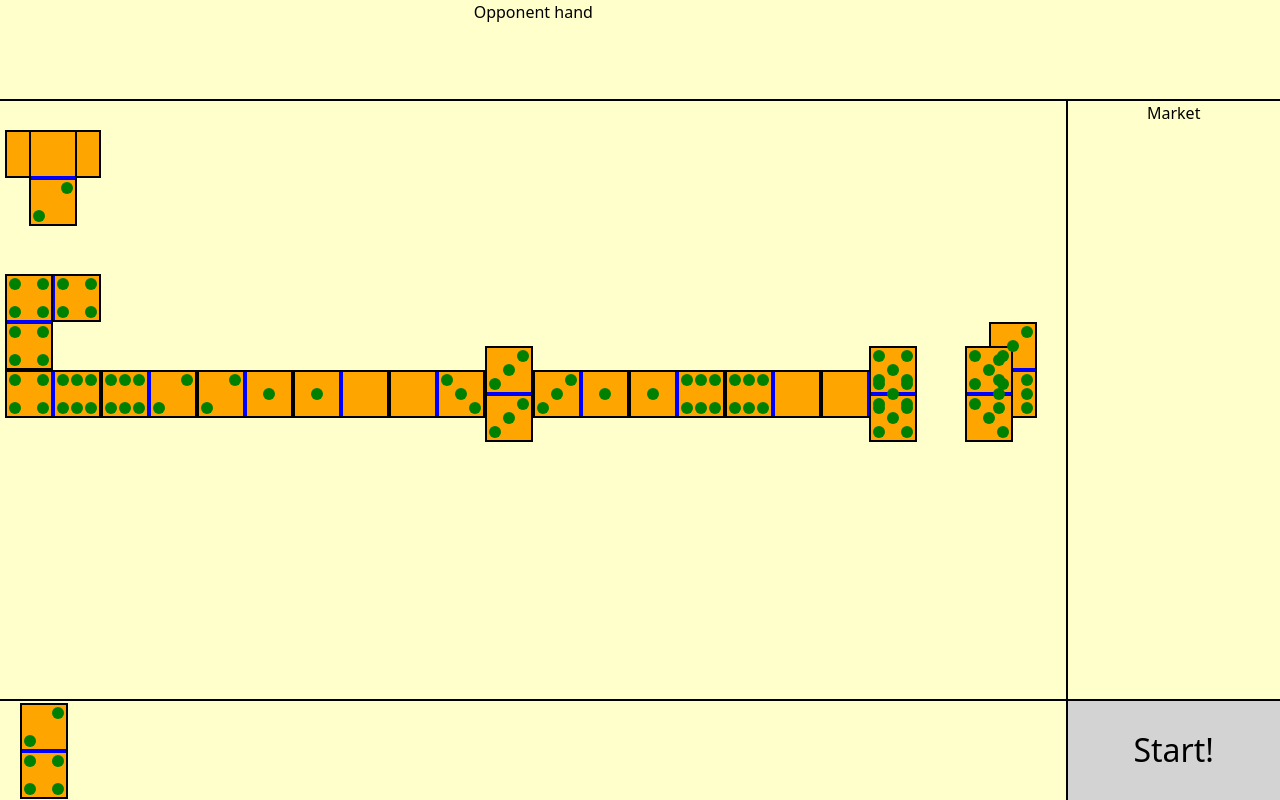
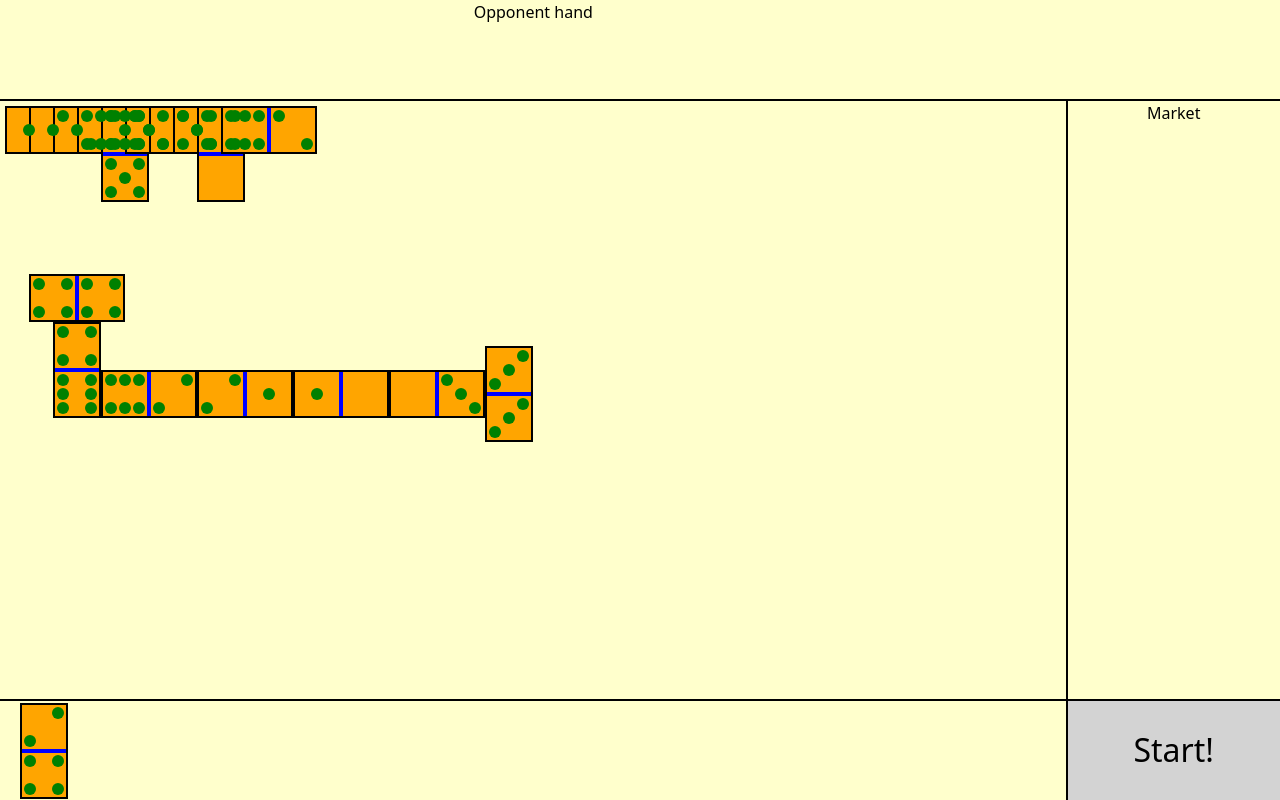
Before and after one commit to TY-19/Domino, an Angular app in the folder src/Domino.UI/: page /game in a window 1280 px wide. Built offline with nearby package versions, Linux system fonts and the light colour scheme; no server answers.

Commit message:
Start refactoring of display dominoes on the table.

```diff
--- a/src/Domino.UI/src/app/game/game.component.html
+++ b/src/Domino.UI/src/app/game/game.component.html
@@ -4,7 +4,7 @@
         @if(game.table.tilesOnTable) {
             @for(tile of this.game.table.tilesOnTable; track tile.tile.tileId)
             {
-                <div [style]="getGridPosition(tile)">
+                <div [id]="tile.tile.tileId" [style]="getGridPosition(tile)">
                     <Dom-tile [tile]="tile.tile" [isHorizontal]="isHorizontal(tile)"></Dom-tile>
                 </div>
             }
--- a/src/Domino.UI/src/app/game/game.component.ts
+++ b/src/Domino.UI/src/app/game/game.component.ts
@@ -3,7 +3,6 @@ import { TileComponent } from "../tile/tile.component";
 import { GameService } from './game.service';
 import { GameState } from '../_models/gameState';
 import { JsonPipe } from '@angular/common';
-import { DominoTile } from '../_models/dominoTile';
 import { DominoTilePosition } from '../_models/dominoTilePosition';
 
 @Component({
@@ -367,7 +366,7 @@ export class GameComponent implements OnInit {
       ]
     }
   };
-
+  tileDispays: Map<string, TileDisplay> = new Map<string, TileDisplay>();
   constructor(private gameService: GameService) {
 
   }
@@ -379,6 +378,7 @@ export class GameComponent implements OnInit {
     }
     this.reorderTilesOnTable();
     this.columnsNumber = this.calculateColumnsNumber();
+    this.populateTileDisplays();
   }
   start() {
     this.gameService.startGame()
@@ -390,257 +390,271 @@ export class GameComponent implements OnInit {
     const gameTableWidth = window.innerWidth * 10 / 12 - 20;
     return Math.floor(gameTableWidth / columnWidth);
   }
-  getGridPosition(tilePosition: DominoTilePosition) {
-    let tile = tilePosition.tile;
-    let row: number = 0;
-    let column: number = 0;
-    let transform: [x: number, y: number] = [1, 1];
+  populateTileDisplays() {
+    for(let tilePosition of this.game.table.tilesOnTable) {
+      this.setGridPosition(tilePosition);
+    }
+  }
+  private buildStyle(styleProp: StyleProp): string {
+    let style: string = "grid-row-start: " + styleProp.startRow + ";"
+      + " grid-column-start: " + styleProp.startColumn + ";";
+    if(styleProp.transformX !== 1 || styleProp.transformY !== 1) {
+      style += " transform: scaleX(" + styleProp.transformX + ") scaleY(" + styleProp.transformY + ");";
+    }
+    return style;
+  }
+  getGridPosition(tilePosition: DominoTilePosition): string {
+    let tileDisplay = this.tileDispays.get(tilePosition.tile.tileId);
+    if(tileDisplay) {
+      return this.buildStyle(tileDisplay.styles);
+    } else {
+      this.setGridPosition(tilePosition);
+      tileDisplay = this.tileDispays.get(tilePosition.tile.tileId);
+      return tileDisplay ? this.buildStyle(tileDisplay.styles) : "";
+    }
+  }
+  setGridPosition(tilePosition: DominoTilePosition): void {
+    let elPosStyle: ElementPositionStyle = {
+      row: 0,
+      column: 0,
+      transform: [1, 1]
+    };
     if(tilePosition.position === 0) {
-      row = Math.floor(this.rowsNumber / 2);
-      if(tile.isDouble) {
-        row--;
+      elPosStyle = this.getStartTilePosition(tilePosition);
+    } else {
+      let edgeType: EdgeType = tilePosition.position < 0 ? EdgeType.Left : EdgeType.Right;
+      let edgePosition = this.getEdgePosition(edgeType);
+      switch(edgePosition[2]) {
+        case Direction.Left:
+          elPosStyle = this.getToLeftTilePosition(edgeType, tilePosition);
+          break;
+        case Direction.Top:
+          elPosStyle = this.getToTopTilePosition(edgeType, tilePosition);
+          break;
+        case Direction.Right:
+          elPosStyle = this.getToRightTilePosition(edgeType, tilePosition);
+          break;
+        case Direction.Down:
+          elPosStyle = this.getToDownTilePosition(edgeType, tilePosition);
+          break;
       }
-      column = Math.floor(this.columnsNumber / 2);
-      if(!tile.isDouble) {
-        column--;
     }
-      if(tile.isDouble) {
-        this.leftEdgePosition = [row + 1, column, direction.left];
-        this.rightEdgePosition = [row + 1, column + 1, direction.right];
+    let style: string = "grid-row-start: " + elPosStyle.row + ";"
+      + " grid-column-start: " + elPosStyle.column + ";";
+    if(elPosStyle.transform[0] !== 1 || elPosStyle.transform[1] !== 1) {
+      style += " transform: scaleX(" + elPosStyle.transform[0] + ") scaleY(" + elPosStyle.transform[1] + ");";
+    }
+    let tileDisplay: TileDisplay = {
+      id: tilePosition.tile.tileId,
+      styles: {
+        startRow: elPosStyle.row,
+        startColumn: elPosStyle.column,
+        transformX: elPosStyle.transform[0],
+        transformY: elPosStyle.transform[1]
+      },
+      isHorizontal: this.isHorizontal(tilePosition),
+      tilePosition: tilePosition
+    };
+    this.tileDispays.set(tilePosition.tile.tileId, tileDisplay);
+  }
+  getStartTilePosition(tilePosition: DominoTilePosition): ElementPositionStyle {
+    let elPosStyle: ElementPositionStyle = {
+      row: Math.floor(this.rowsNumber / 2),
+      column: Math.floor(this.columnsNumber / 2),
+      transform: [1, 1]
+    };
+    if(tilePosition.tile.isDouble) {
+      elPosStyle.row--;
+      this.setEdgePosition(EdgeType.Left, [elPosStyle.row + 1, elPosStyle.column, Direction.Left]);
+      this.setEdgePosition(EdgeType.Right, [elPosStyle.row + 1, elPosStyle.column + 1, Direction.Right]);
     }
     else {
-        this.leftEdgePosition = [row, column, direction.left];
-        this.rightEdgePosition = [row, column + 3, direction.right];
+      elPosStyle.column--;
+      this.setEdgePosition(EdgeType.Left, [elPosStyle.row, elPosStyle.column, Direction.Left]);
+      this.setEdgePosition(EdgeType.Right, [elPosStyle.row, elPosStyle.column + 3, Direction.Right]);
     }
-      return "grid-row-start: " + row + ";"
-        + " grid-column-start: " + column + ";";
+    return elPosStyle;
   }
-    else {
-      if(tilePosition.position < 0) {
-        switch(this.leftEdgePosition[2]) {
-          case direction.left:
-            if(this.leftEdgePosition[1] > 4)
-            {
-              row = tile.isDouble ? this.leftEdgePosition[0] - 1 : this.leftEdgePosition[0];
-              column = tile.isDouble ? this.leftEdgePosition[1] - 2 : this.leftEdgePosition[1] - 4;
-              this.leftEdgePosition[0] = row;
-              this.leftEdgePosition[1] = column;
-              if(tilePosition.contactEdge !== tile.b) {
-                transform = [-1, 1];
-                column += 3;
+  private setEdgePosition(edgeType: EdgeType, position: [row: number, column: number, direction: Direction]) {
+    if(edgeType === EdgeType.Left) {
+      this.leftEdgePosition = position;
+    }
+    else if (edgeType === EdgeType.Right) {
+      this.rightEdgePosition = position;
     }
   }
-            else if(this.leftEdgePosition[1] > 2 && tile.isDouble)
+  private getEdgePosition(edgeType: EdgeType) {
+    return edgeType === EdgeType.Left ? this.leftEdgePosition : this.rightEdgePosition;
+  }
+  getToLeftTilePosition(edgeType: EdgeType, tilePosition: DominoTilePosition): ElementPositionStyle {
+    let elPosStyle: ElementPositionStyle = {
+      row: 0,
+      column: 0,
+      transform: [1, 1]
+    };
+    let edgePosition = this.getEdgePosition(edgeType);
+    if(edgePosition[1] > 4)
     {
-              row = this.leftEdgePosition[0] - 1;
-              column = this.leftEdgePosition[1] - 2;
+      elPosStyle.row = tilePosition.tile.isDouble ? edgePosition[0] - 1 : edgePosition[0];
+      elPosStyle.column = tilePosition.tile.isDouble ? edgePosition[1] - 2 : edgePosition[1] - 4;
+      this.setEdgePosition(edgeType, [elPosStyle.row, elPosStyle.column, Direction.Left]);
+      if(tilePosition.contactEdge !== tilePosition.tile.b) {
+        elPosStyle.transform = [-1, 1];
+        elPosStyle.column += 3;
+      }
+    }
+    else if(edgePosition[1] > 2 && tilePosition.tile.isDouble)
+    {
+      elPosStyle.row = edgePosition[0] - 1;
+      elPosStyle.column = edgePosition[1] - 2;
+      this.setEdgePosition(edgeType, [elPosStyle.row, elPosStyle.column, Direction.Top]);
     }
     else
     {
-              this.leftEdgePosition[2] = direction.top;
-              row = this.leftEdgePosition[0] - 4;
-              column = this.leftEdgePosition[1];
+      if(tilePosition.tile.isDouble) {
+        this.setEdgePosition(edgeType, [elPosStyle.row, elPosStyle.column, Direction.Top]);
+        elPosStyle.row = edgePosition[0] - 4;
+        elPosStyle.column = edgePosition[1] + 1;
         this.orientation.push([tilePosition.position, 1]);
-            }
-            break;
-          case direction.top:
-            if(this.leftEdgePosition[0] > 4)
-            {
-              row = tile.isDouble ? this.leftEdgePosition[0] - 6 : this.leftEdgePosition[0] - 4;
-              column = tile.isDouble ? this.leftEdgePosition[1] - 1 : this.leftEdgePosition[1];
-
-              if(tilePosition.contactEdge !== tile.b) {
-                transform = [1, -1];
-                row += 3;
-              }
-              this.leftEdgePosition[0] = row;
-              this.leftEdgePosition[1] = column;
-              if(tile.isDouble) {
-                this.leftEdgePosition[1]++;
-              }
+        let cornerPosition: number = tilePosition.position < 0
+          ? tilePosition.position + 1 : tilePosition.position - 1;
+        this.rotateCornerTile(cornerPosition, "left-up");
+      } else {
+        this.setEdgePosition(edgeType, [elPosStyle.row, elPosStyle.column, Direction.Top]);
+        elPosStyle.row = edgePosition[0] - 4;
+        elPosStyle.column = edgePosition[1];
         this.orientation.push([tilePosition.position, 1]);
-            }
-            else if(this.leftEdgePosition[0] > 2 && tile.isDouble)
-            {
-              row = this.leftEdgePosition[1] - 1;
-              column = this.leftEdgePosition[0] - 2;
-            }
-            else
-            {
-              this.leftEdgePosition[2] = direction.right;
-              row = this.leftEdgePosition[0];
-              column = this.leftEdgePosition[1] + 1;
-              this.orientation.push([tilePosition.position, 1]);
-            }
-            break;
-          case direction.right:
-            if(this.leftEdgePosition[1] < this.columnsNumber - 4)
-              {
-                row = tile.isDouble ? this.leftEdgePosition[0] - 1 : this.leftEdgePosition[0];
-                column = tile.isDouble ? this.leftEdgePosition[1] + 1 : this.leftEdgePosition[1] + 1;
-                this.leftEdgePosition[0] = row;
-                this.leftEdgePosition[1] = column + 3;
-                if(tilePosition.contactEdge !== tile.a) {
-                  transform = [-1, 1];
-                  column += 3;
+        if(tilePosition.contactEdge !== tilePosition.tile.b) {
+          elPosStyle.transform = [1, -1];
+          elPosStyle.row += 3;
         }
       }
-              else if(this.leftEdgePosition[1] > 2 && tile.isDouble)
-              {
-                row = this.leftEdgePosition[0] - 1;
-                column = this.leftEdgePosition[1] + 1;
-                this.leftEdgePosition[0] = row + 3;
-                this.leftEdgePosition[1] = column - 1;
     }
-              else
-              {
-                this.leftEdgePosition[2] = direction.down;
-                row = this.leftEdgePosition[0] + 1;
-                column = this.leftEdgePosition[1] + 1;
-                this.orientation.push([tilePosition.position, 1]);
-                if(tilePosition.contactEdge !== tile.a) {
-                  transform = [1, -1];
-                  row += 3;
+    return elPosStyle;
+  }
+  getToTopTilePosition(edgeType: EdgeType, tilePosition: DominoTilePosition): ElementPositionStyle {
+    let elPosStyle: ElementPositionStyle = {
+      row: 0,
+      column: 0,
+      transform: [1, 1]
+    };
+    console.log(this.leftEdgePosition);
+    //           if(this.leftEdgePosition[0] > 4)
+  //           {
+  //             console.log(tile);
+  //             row = tile.isDouble ? this.leftEdgePosition[0] - 2 : this.leftEdgePosition[0] - 8;
+  //             column = tile.isDouble ? this.leftEdgePosition[1] - 1 : this.leftEdgePosition[1];
+  //             if(tilePosition.contactEdge !== tile.b) {
+  //               transform = [1, -1];
+  //               row += 3;
+  //             }
+  //             this.leftEdgePosition[0] = row;
+  //             this.leftEdgePosition[1] = column;
+  //             if(tile.isDouble) {
+  //               this.leftEdgePosition[1]++;
+  //             }
+  //             this.orientation.push([tilePosition.position, 1]);
+  //           }
+  //           else if(this.leftEdgePosition[0] > 2 && tile.isDouble)
+  //           {
+  //             row = this.leftEdgePosition[1] - 1;
+  //             column = this.leftEdgePosition[0] - 2;
+  //           }
+  //           else
+  //           {
+  //             this.leftEdgePosition[2] = Direction.Right;
+  //             row = this.leftEdgePosition[0];
+  //             column = this.leftEdgePosition[1] + 1;
+  //             this.orientation.push([tilePosition.position, 1]);
+  //           }
+    return elPosStyle;
+  }
+  getToRightTilePosition(edgeType: EdgeType, tilePosition: DominoTilePosition): ElementPositionStyle {
+    let elPosStyle: ElementPositionStyle = {
+      row: 0,
+      column: 0,
+      transform: [1, 1]
+    };
+    //           if(this.leftEdgePosition[1] < this.columnsNumber - 4)
+  //             {
+  //               row = tile.isDouble ? this.leftEdgePosition[0] - 1 : this.leftEdgePosition[0];
+  //               column = tile.isDouble ? this.leftEdgePosition[1] + 1 : this.leftEdgePosition[1] + 1;
+  //               this.leftEdgePosition[0] = row;
+  //               this.leftEdgePosition[1] = column + 3;
+  //               if(tilePosition.contactEdge !== tile.a) {
+  //                 transform = [-1, 1];
+  //                 column += 3;
+  //               }
+  //             }
+  //             else if(this.leftEdgePosition[1] > 2 && tile.isDouble)
+  //             {
+  //               row = this.leftEdgePosition[0] - 1;
+  //               column = this.leftEdgePosition[1] + 1;
+  //               this.leftEdgePosition[0] = row + 3;
+  //               this.leftEdgePosition[1] = column - 1;
+  //             }
+  //             else
+  //             {
+  //               this.leftEdgePosition[2] = Direction.Down;
+  //               row = this.leftEdgePosition[0] + 1;
+  //               column = this.leftEdgePosition[1] + 1;
+  //               this.orientation.push([tilePosition.position, 1]);
+  //               if(tilePosition.contactEdge !== tile.a) {
+  //                 transform = [1, -1];
+  //                 row += 3;
+  //               }
+  //             }
+    return elPosStyle;
+  }
+  getToDownTilePosition(edgeType: EdgeType, tilePosition: DominoTilePosition): ElementPositionStyle {
+    let elPosStyle: ElementPositionStyle = {
+      row: 0,
+      column: 0,
+      transform: [1, 1]
+    };
+
+    return elPosStyle;
+  }
+
+  private rotateCornerTile(position: number, type: string) {
+    switch(type) {
+      case "left-up":
+        let tilePosition = this.game.table.tilesOnTable.find(t => t.position === position);
+        if(tilePosition) {
+          let tileId = tilePosition?.tile.tileId;
+          let tileDisplay = this.tileDispays.get(tileId);
+          if(tileDisplay) {
+            if(tilePosition.contactEdge === tilePosition.tile.a) {
+              tileDisplay.isHorizontal = false;
+              tileDisplay.styles.transformY *= -1;
+              tileDisplay.styles.startRow += 1;
+            } else {
+              tileDisplay.isHorizontal = false;
+              tileDisplay.styles.startRow -= 2;
+              tileDisplay.styles.startColumn += 2;
+            }
+            // tileDisplay.styles = "grid-row-start: 13; grid-column-start: 3; transform: scaleX(1) scaleY(-1);";
+            console.log(tileDisplay.styles);
+            // if(tile) {
+            //   tile.style.gridColumnStart = (Number.parseInt(tile.style.gridColumnStart)).toString();
+            //   tile.style.gridRowStart = (Number.parseInt(tile.style.gridRowStart)).toString();
+            //   tile.removeAttribute("style");
+            //   tile.setAttribute("style",
+            //     "grid-row-start: 10; grid-column-start: 3; transform: scaleX(1) scaleY(1);");
+            //   console.log(tile?.style.gridColumnStart + " " + tile?.style.gridRowStart);
+            //   console.log();
+            //   console.log(tile);
+            // }
           }
         }
         break;
-          case direction.down:
-
+      default:
         break;
     }
   }
-      else { // tile position > 0
-        switch(this.rightEdgePosition[2]) {
-          case direction.left:
-            if(this.rightEdgePosition[1] > 4)
-            {
-              row = tile.isDouble ? this.rightEdgePosition[0] - 1 : this.rightEdgePosition[0];
-              column = tile.isDouble ? this.rightEdgePosition[1] - 2 : this.rightEdgePosition[1] - 4;
-              this.rightEdgePosition[0] = row;
-              this.rightEdgePosition[1] = column;
-              if(tilePosition.contactEdge !== tile.b) {
-                transform = [-1, 1];
-                column += 3;
-              }
-            }
-            else if(this.rightEdgePosition[1] > 2 && tile.isDouble)
-            {
-              row = this.rightEdgePosition[0] - 1;
-              column = this.rightEdgePosition[1] - 2;
-            }
-            else
-            {
-              this.rightEdgePosition[2] = direction.top;
-              row = this.rightEdgePosition[0] - 4;
-              column = this.rightEdgePosition[1];
-              this.orientation.push([tilePosition.position, 1]);
-            }
-            break;
-          case direction.top:
-            if(this.rightEdgePosition[0] > 4)
-            {
-              row = tile.isDouble ? this.rightEdgePosition[0] - 6 : this.rightEdgePosition[0] - 4;
-              column = tile.isDouble ? this.rightEdgePosition[1] - 1 : this.rightEdgePosition[1];
 
-              if(tilePosition.contactEdge !== tile.b) {
-                transform = [1, -1];
-                row += 3;
-              }
-              this.rightEdgePosition[0] = row;
-              this.rightEdgePosition[1] = column;
-              if(tile.isDouble) {
-                this.rightEdgePosition[1]++;
-              }
-              this.orientation.push([tilePosition.position, 1]);
-            }
-            else if(this.rightEdgePosition[0] > 2 && tile.isDouble)
-            {
-              row = this.rightEdgePosition[1] - 1;
-              column = this.rightEdgePosition[0] - 2;
-            }
-            else
-            {
-              this.rightEdgePosition[2] = direction.right;
-              row = this.rightEdgePosition[0];
-              column = this.rightEdgePosition[1] + 1;
-              this.orientation.push([tilePosition.position, 1]);
-            }
-            break;
-          case direction.right:
-            if(this.rightEdgePosition[1] < this.columnsNumber - 4)
-              {
-                row = tile.isDouble ? this.rightEdgePosition[0] - 1 : this.rightEdgePosition[0];
-                column = tile.isDouble ? this.rightEdgePosition[1] - 1 : this.rightEdgePosition[1] + 1;
-                this.rightEdgePosition[0] = row;
-                this.rightEdgePosition[1] = column + 3;
-                if(tilePosition.contactEdge !== tile.a) {
-                  transform = [-1, 1];
-                  column += 3;
-                }
-              }
-              else if(this.rightEdgePosition[1] < this.columnsNumber - 2 && tile.isDouble)
-              {
-                row = this.rightEdgePosition[0] - 1;
-                column = this.rightEdgePosition[1] + 1;
-                this.rightEdgePosition[0] = row + 3;
-                this.rightEdgePosition[1] = column - 1;
-              }
-              else
-              {
-                this.rightEdgePosition[2] = direction.down;
-                row = this.rightEdgePosition[0];
-                column = this.rightEdgePosition[1] + 1;
-                this.orientation.push([tilePosition.position, 1]);
-                if(tilePosition.contactEdge !== tile.a) {
-                  transform = [1, -1];
-                  row += 3;
-                }
-              }
-            break;
-          case direction.down:
-            if(this.rightEdgePosition[0] < this.rowsNumber - 4)
-              {
-                row = tile.isDouble ? this.rightEdgePosition[0] + 4 : this.rightEdgePosition[0] - 1;
-                column = tile.isDouble ? this.rightEdgePosition[1] : this.rightEdgePosition[1] + 2;
-                this.rightEdgePosition[0] = row + 3;
-                this.rightEdgePosition[1] = column - 1;
-                if(tilePosition.contactEdge !== tile.a) {
-                  transform = [1, -1];
-                  row += 3;
-                }
-                this.orientation.push([tilePosition.position, 1]);
-              }
-              else if(this.rightEdgePosition[1] < this.rowsNumber - 2 && tile.isDouble)
-              {
-                row = this.rightEdgePosition[0] - 1;
-                column = this.rightEdgePosition[1] + 1;
-                this.rightEdgePosition[0] = row + 3;
-                this.rightEdgePosition[1] = column - 1;
-              }
-              else
-              {
-                this.rightEdgePosition[2] = direction.down;
-                row = this.rightEdgePosition[0] + 1;
-                column = this.rightEdgePosition[1] + 1;
-                this.orientation.push([tilePosition.position, 1]);
-                if(tilePosition.contactEdge !== tile.a) {
-                  transform = [1, -1];
-                  row += 3;
-                }
-              }
-            break;
-        }
-      }
-      let style: string = "grid-row-start: " + row + ";"
-        + " grid-column-start: " + column + ";";
-      if(transform[0] !== 1 || transform[1] !== 1) {
-        style += " transform: scaleX(" + transform[0] + ") scaleY(" + transform[1] + ");";
-      }
-      return style;
-    }
-  }
-  private leftEdgePosition: [row: number, column: number, dir: direction] = [0, 0, direction.left];
-  private rightEdgePosition: [row: number, column: number, dir: direction] = [0, 0, direction.right];
+  private leftEdgePosition: [row: number, column: number, dir: Direction] = [0, 0, Direction.Left];
+  private rightEdgePosition: [row: number, column: number, dir: Direction] = [0, 0, Direction.Right];
 
   private orientation: [position: number, orientation: number][] = [];
 
@@ -651,6 +665,10 @@ export class GameComponent implements OnInit {
       });
   }
   isHorizontal(tilePosition: DominoTilePosition): boolean {
+    let tileDisplay = this.tileDispays.get(tilePosition.tile.tileId);
+    if(tileDisplay) {
+      return tileDisplay.isHorizontal;
+    }
     let or = this.orientation.find(p => p[0] === tilePosition.position);
     if (or && or[1] !== 0) {
       return tilePosition.tile.isDouble;
@@ -660,9 +678,32 @@ export class GameComponent implements OnInit {
     }
   }
 }
-enum direction {
-  top,
-  down,
-  left,
-  right
+enum Direction {
+  Top,
+  Down,
+  Left,
+  Right
 }
+enum EdgeType {
+  Left,
+  Right
+}
+
+interface ElementPositionStyle {
+  row: number;
+  column: number;
+  transform: [x: number, y: number];
+}
+
+interface TileDisplay {
+  id: string,
+  styles: StyleProp,
+  isHorizontal: boolean,
+  tilePosition: DominoTilePosition
+}
+interface StyleProp {
+  startRow: number,
+  startColumn: number,
+  transformX: number,
+  transformY: number
+}
```
Lines whose indentation alone changed are shown as unchanged.
